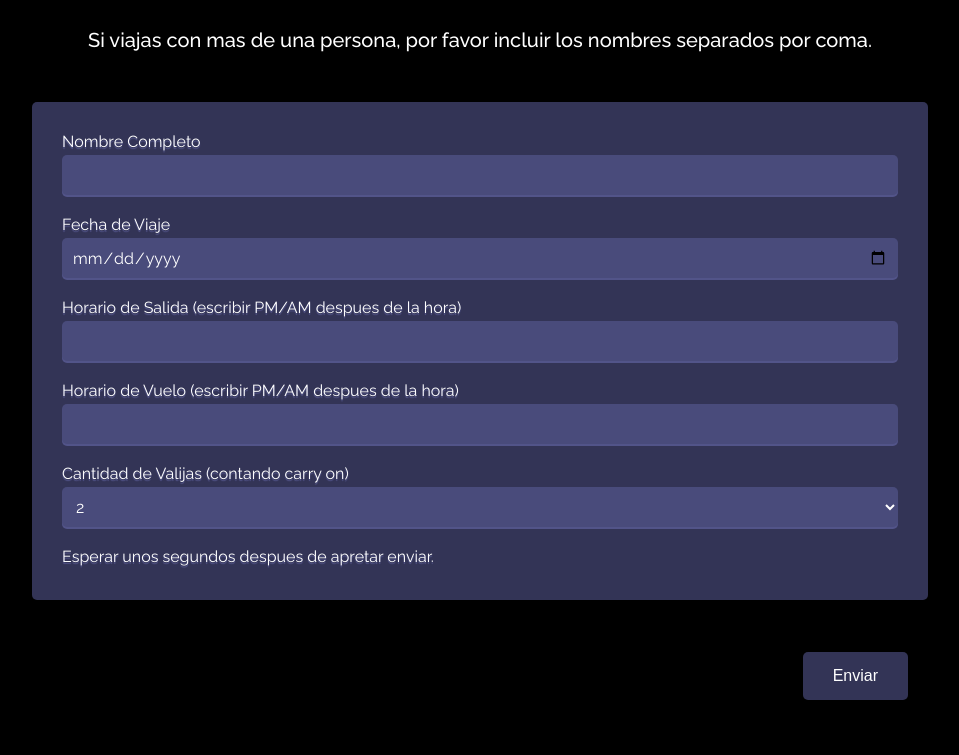
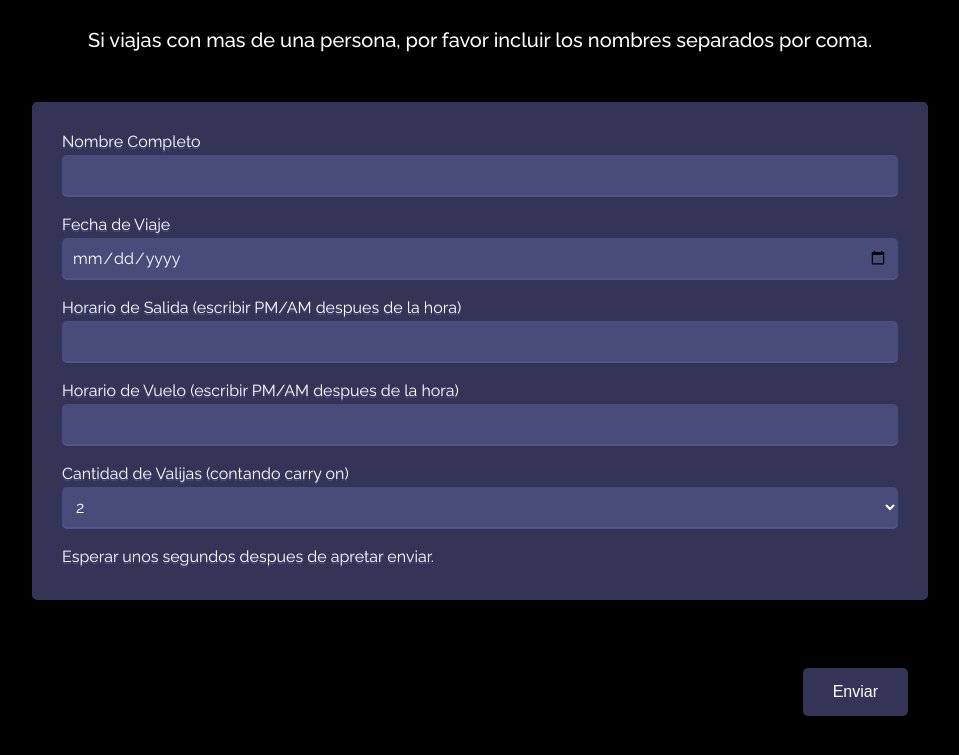
Before and after one commit to tomycabre/Remiseria, a plain HTML site: page index.html in a window 1280 px wide. Shown: the part 229-984 px from the top of the page, without its empty margins (160-1119 px from the left). Drawn offline with Linux system fonts and the light colour scheme; files that its build step writes are made by us from their sources.

Commit message:
Update index.html

```diff
--- a/index.html
+++ b/index.html
@@ -73,7 +73,7 @@
             <label>Esperar unos segundos despues de apretar enviar.</label>
           </div>
         </section>
-        <div class="send-container" style="margin-top: 2rem">
+        <div class="send-container" style="margin-top: 3rem">
           <input type="submit" value="Enviar" onclick="return true" />
         </div>
       </form>
```
